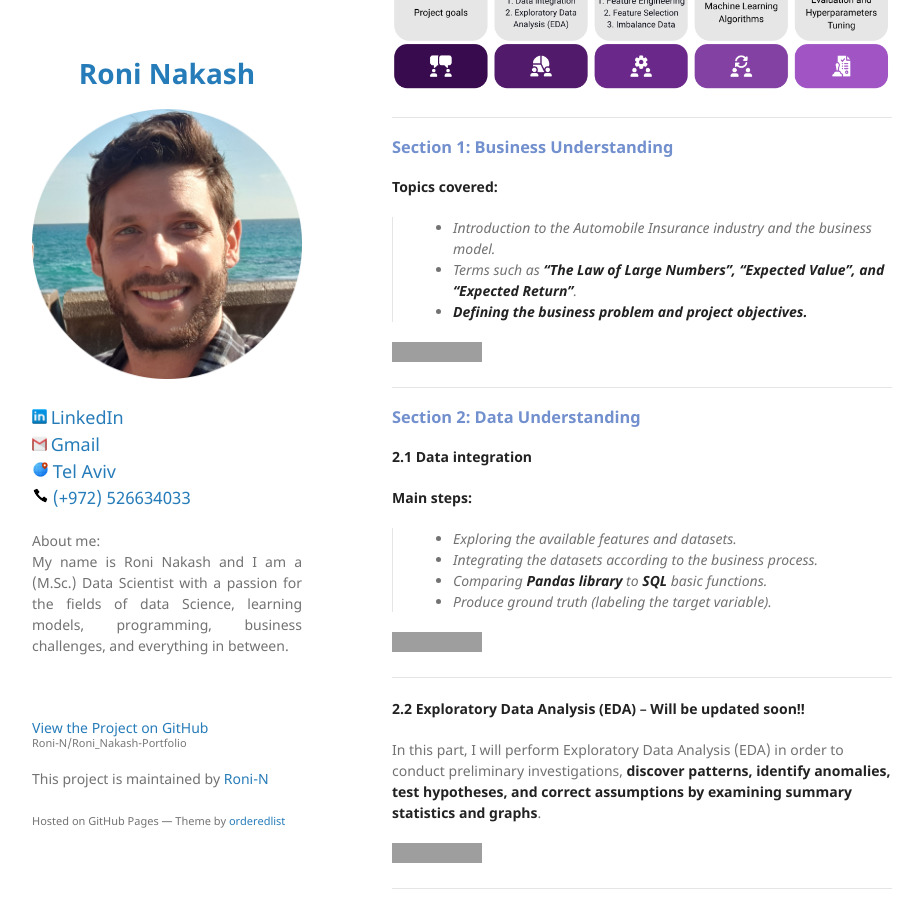
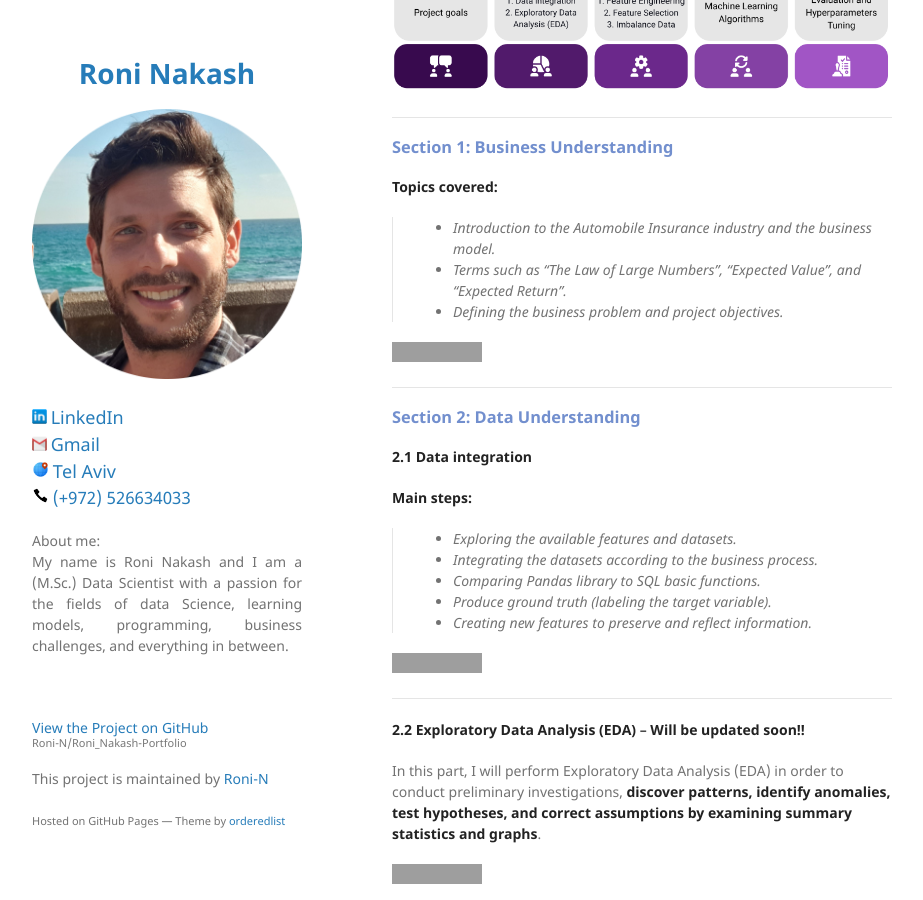
Before and after one commit to Roni-N/Roni_Nakash-Portfolio, a Jekyll site: the page built from index.md, in a window 1280 px wide and 900 px high, scrolled down 928 px. Shown: the whole window, without its empty margins (178-1101 px from the left). Built offline with Jekyll 4.4.1, drawn with Linux system fonts in a browser that asks for light colours; our own code applies the rules of GitHub Pages for plain Markdown files; grey boxes are pictures that could not be loaded.

Commit message:
Update index.md

```diff
--- a/index.md
+++ b/index.md
@@ -30,8 +30,8 @@ layout: default
 ### <span style="color:#728FCE">Section 1: Business Understanding</span>
 **Topics covered:**
 >- Introduction to the Automobile Insurance industry and the business model.
->- Terms such as **"The Law of Large Numbers", "Expected Value", and "Expected Return"**.
->- **Defining the business problem and project objectives.**
+>- Terms such as "The Law of Large Numbers", "Expected Value", and "Expected Return".
+>- Defining the business problem and project objectives.
 
 
 [![](https://img.shields.io/badge/GitHub-Business%20Understanding%20explanation-blue?logo=Github)](https://github.com/Roni-N/Insurance-claim-prediction/blob/gh-pages/Section%201%20Business%20Understanding/(ICP)%200.%20Business%20Understanding..ipynb)
@@ -42,8 +42,9 @@ layout: default
 **Main steps:**
 >- Exploring the available features and datasets.
 >- Integrating the datasets according to the business process.
->- Comparing **Pandas library** to **SQL** basic functions.
+>- Comparing Pandas library to SQL basic functions.
 >- Produce ground truth (labeling the target variable).
+>- Creating new features to preserve and reflect information.
 
 [![](https://img.shields.io/badge/GitHub-2.1%20Data%20integration%20Code-blue?logo=Github)](https://github.com/Roni-N/Insurance-claim-prediction/blob/gh-pages/Section%202%20Data%20Understanding/2.1%20Data%20integration/(ICP)%201.%20Data%20Grouping%20and%20Aggregation..ipynb)
 
```
